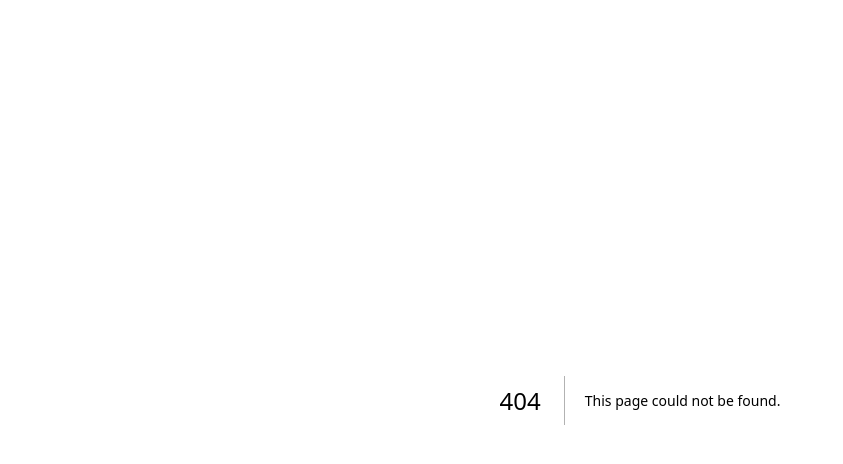
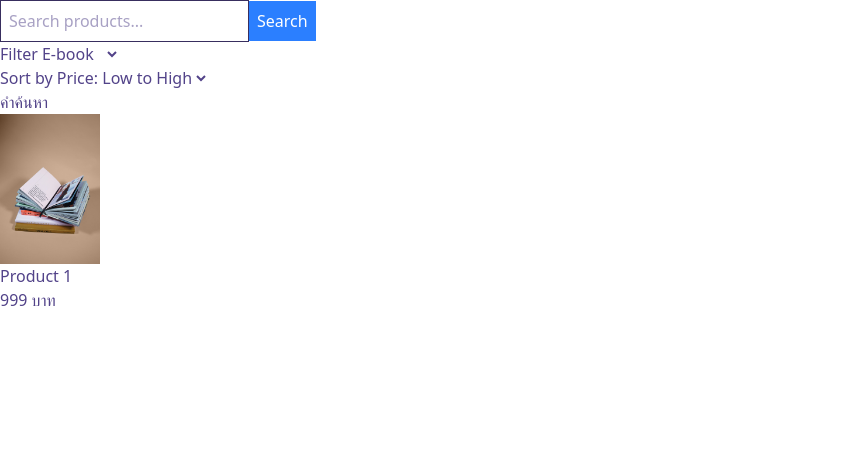
Before and after one commit to Rabbit-Start-x-TTTA/rocket-xp-frontend, a Next.js app: page /product-catalog in a window 1280 px wide. Before the commit this address had no page. Shown: the top 464 px of the page, without its empty margins (0-843 px from the left). Built offline with nearby package versions, Linux system fonts and the light colour scheme.

Commit message:
feat: create html of product catalog page

```diff
--- /dev/null
+++ b/src/app/product-catalog/page.tsx
@@ -0,0 +1,47 @@
+import Image from "next/image";
+
+export default function ProductCatalogPage() {
+  return (
+    <>
+      <main>
+        <section>
+          <input
+            type="text"
+            placeholder="Search products..."
+            className="border p-2"
+          />
+          <button className="bg-blue-500 text-white p-2">Search</button>
+        </section>
+        <section>
+          <div>
+            <label htmlFor="filter">Filter</label>
+            <select id="filter">
+              <option value="e-book">E-book</option>
+              <option value="course">คอร์สเรียน</option>
+            </select>
+          </div>
+          <div>
+            <label htmlFor="sort">Sort by</label>
+            <select id="sort">
+              <option value="price-asc">Price: Low to High</option>
+              <option value="price-desc">Price: High to Low</option>
+            </select>
+          </div>
+        </section>
+        <section>
+          <h2>คำค้นหา</h2>
+          <ul>
+            <li>
+              <Image src="/book.jpg" alt="Product 1" width={100} height={100} />
+              <div>
+                <p>Product 1</p>
+                <p>999 บาท</p>
+              </div>
+            </li>
+          </ul>
+        </section>
+        <section></section>
+      </main>
+    </>
+  );
+}
```
Also changed, not shown: public/book.jpg (added).
